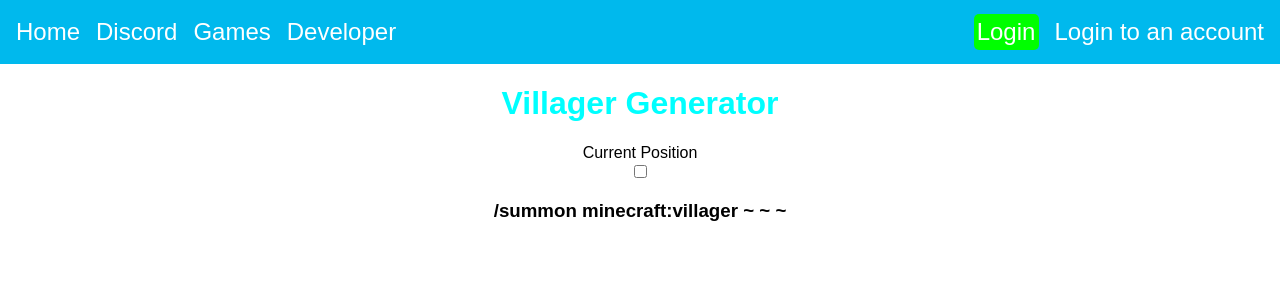
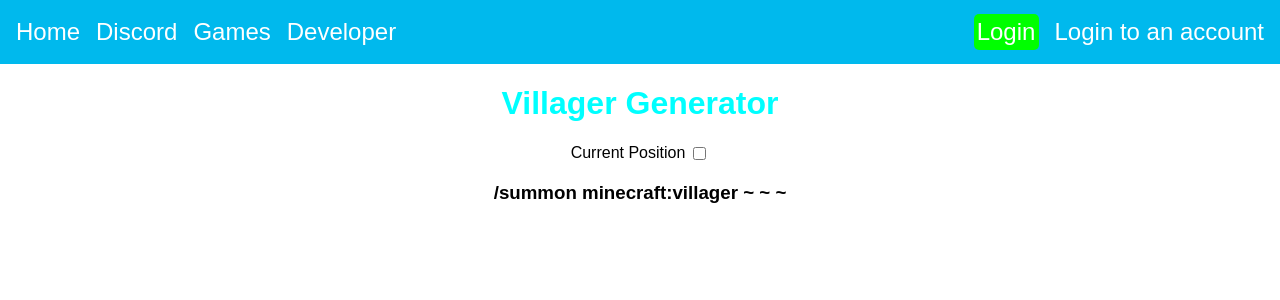
Before and after one commit to gitleolee/dytro, a React (Create React App) app: page /games/minecraft/villagergen in a window 1280 px wide. Shown: the top 300 px of the page. Built offline with nearby package versions, Linux system fonts and the light colour scheme.

Commit message:
more css changed

```diff
--- a/src/components/minecraft/Villager.js
+++ b/src/components/minecraft/Villager.js
@@ -21,12 +21,17 @@ export default class VillagerGen extends Component {
         `}
       >
         <h1>Villager Generator</h1>
-        Current Position{' '}
-        <input
-          value={checked}
-          onChange={() => this.setState(state => ({ checked: !state.checked }))}
-          type="checkbox"
-        />
+        <div style={{ display: 'flex' }}>
+          <div>Current Position</div>
+          <input
+            style={{ marginLeft: '0.5rem' }}
+            value={checked}
+            onChange={() =>
+              this.setState(state => ({ checked: !state.checked }))
+            }
+            type="checkbox"
+          />
+        </div>
         <h3 id="Output">
           /summon minecraft:villager {checked ? '1 2 3' : '~ ~ ~'}{' '}
         </h3>
```
